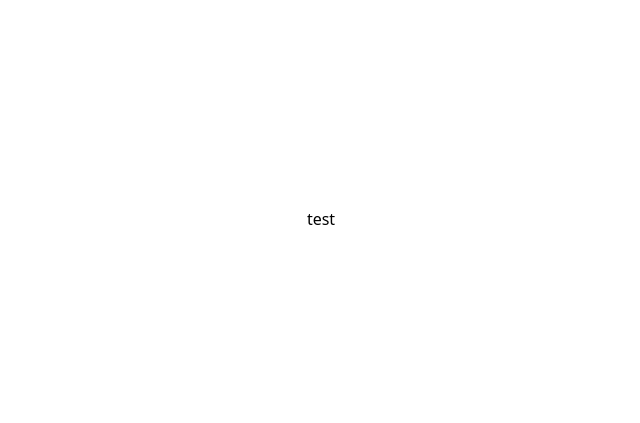
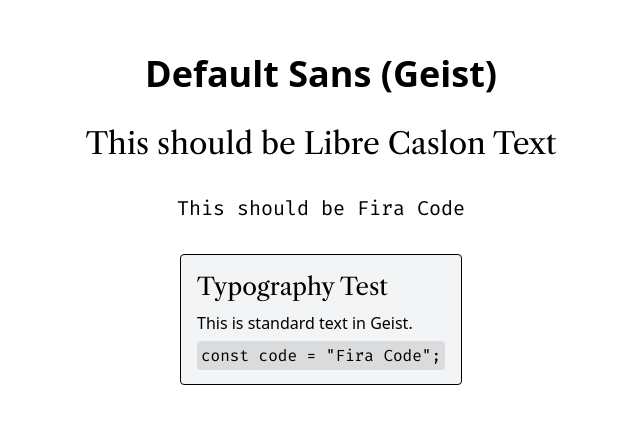
Before and after one commit to PriyaGupta30302/newthing, a Next.js app: page / in a window 1280 px wide. Shown: the part 181-604 px from the top of the page, without its empty margins (319-959 px from the left). Built offline with nearby package versions, Linux system fonts and the light colour scheme.

Commit message:
feat: initialize Next.js application with Tailwind CSS and custom fonts Geist, Libre Caslon Text, and Fira Code.

```diff
--- a/src/app/globals.css
+++ b/src/app/globals.css
@@ -1 +1,7 @@
 @import "tailwindcss";
+
+@theme {
+  --font-libre: var(--font-libre);
+  --font-fira: var(--font-fira);
+  --font-sans: var(--font-geist-sans);
+}
--- a/src/app/layout.js
+++ b/src/app/layout.js
@@ -1,4 +1,4 @@
-import { Geist, Geist_Mono } from "next/font/google";
+import { Geist, Libre_Caslon_Text, Fira_Code } from "next/font/google";
 import "./globals.css";
 
 const geistSans = Geist({
@@ -6,8 +6,14 @@
   subsets: ["latin"],
 });
 
-const geistMono = Geist_Mono({
-  variable: "--font-geist-mono",
+const libreCaslonText = Libre_Caslon_Text({
+  variable: "--font-libre",
+  subsets: ["latin"],
+  weight: ["400", "700"],
+});
+
+const firaCode = Fira_Code({
+  variable: "--font-fira",
   subsets: ["latin"],
 });
 
@@ -20,7 +26,7 @@
   return (
     <html lang="en">
       <body
-        className={`${geistSans.variable} ${geistMono.variable} antialiased`}
+        className={`${geistSans.variable} ${libreCaslonText.variable} ${firaCode.variable} antialiased`}
       >
         {children}
       </body>
--- a/src/app/page.js
+++ b/src/app/page.js
@@ -2,8 +2,16 @@
 
 export default function Home() {
   return (
-    <div className="flex min-h-screen items-center justify-center">
-      test
+    <div className="flex min-h-screen flex-col items-center justify-center gap-8 p-8">
+      <h1 className="text-4xl font-bold">Default Sans (Geist)</h1>
+      <h2 className="text-3xl font-libre">This should be Libre Caslon Text</h2>
+      <p className="text-xl font-fira">This should be Fira Code</p>
+
+      <div className="border p-4 rounded bg-gray-100 dark:bg-gray-800">
+        <h3 className="font-libre text-2xl mb-2">Typography Test</h3>
+        <p className="mb-2">This is standard text in Geist.</p>
+        <code className="bg-black/10 dark:bg-white/10 p-1 rounded font-fira">const code = "Fira Code";</code>
+      </div>
     </div>
   );
 }
```
